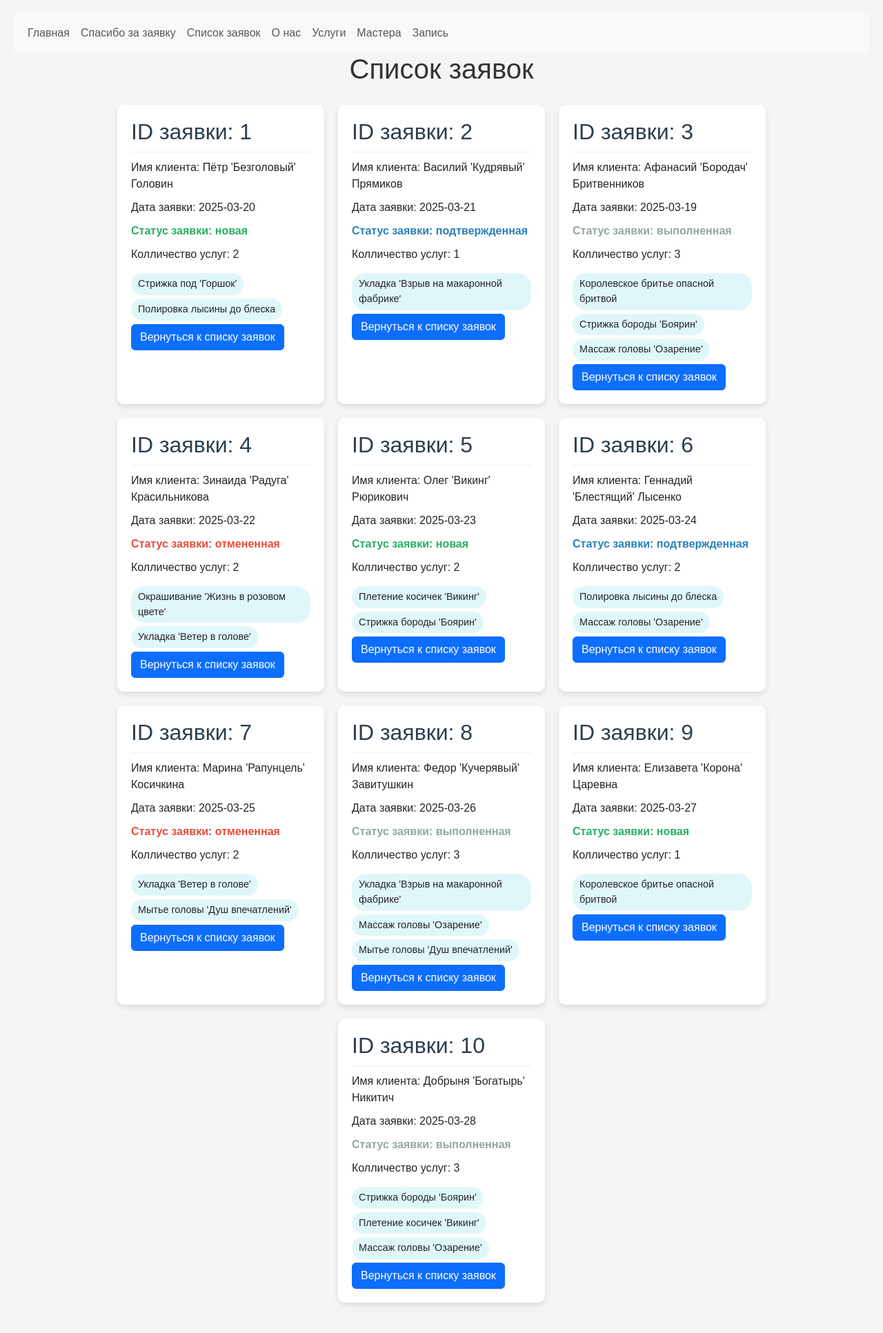
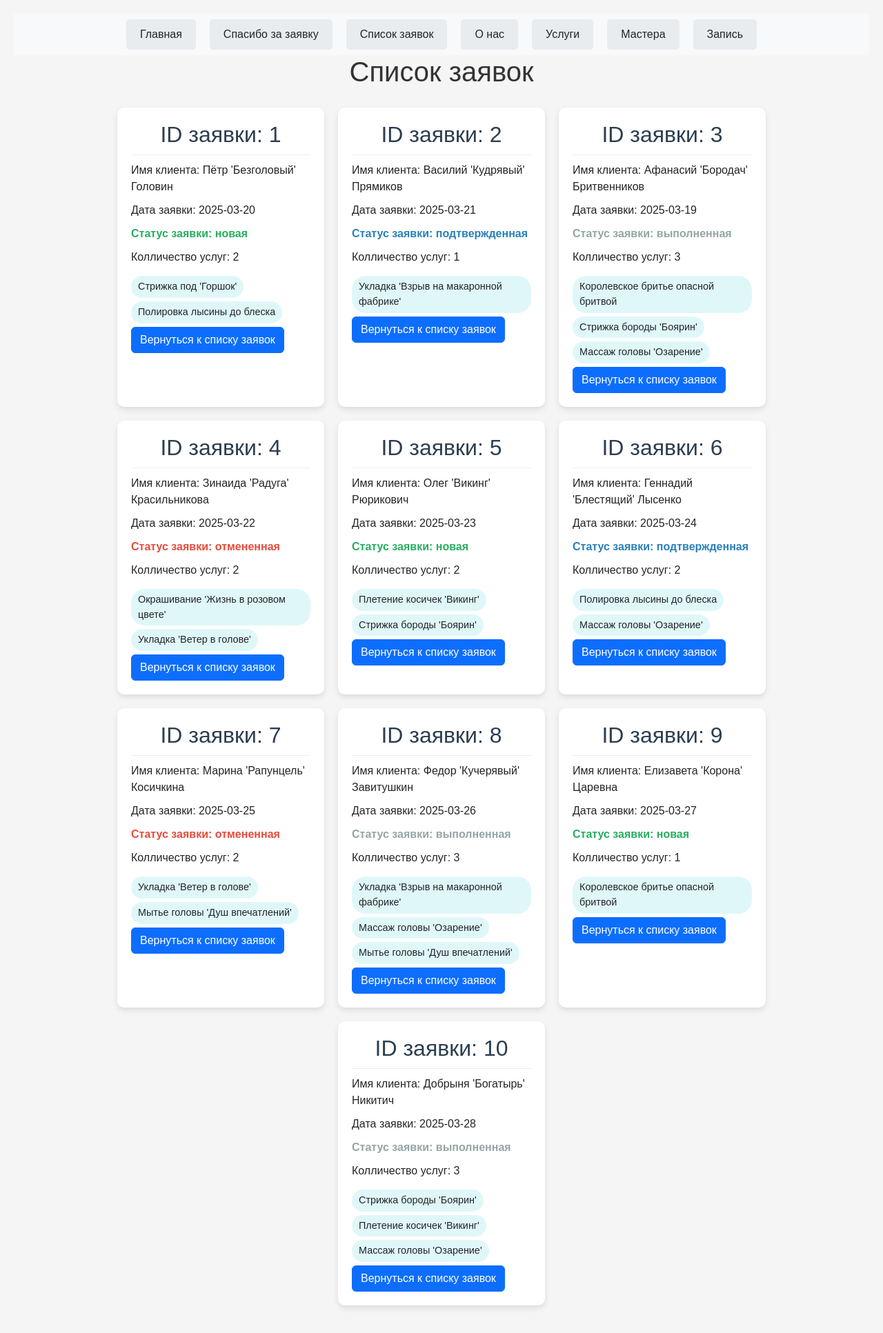
Before and after one commit to AlexStone1991/hw_38_ALEX, a Django app: page /orders/ in a window 1280 px wide. Shown: the whole page at 69% size. Before the commit the page ends 1893 px from the top, so only its background shows below. Run offline with Django 5.2, Linux system fonts and the light colour scheme.

Commit message:
hw_39 - начало новой домашки!

```diff
--- a/barbershop/urls.py
+++ b/barbershop/urls.py
@@ -3,7 +3,7 @@ from django.contrib import admin
 from django.conf import settings
 from django.conf.urls.static import static
 from django.urls import path
-from core.views import landing, thanks, orders_list, order_detail
+from core.views import landing, thanks, orders_list, order_detail, about, services, all_masters, appointment
 
 urlpatterns = [
     path('admin/', admin.site.urls),
@@ -11,4 +11,8 @@ urlpatterns = [
     path('thanks/', thanks, name='thanks'),
     path('orders/', orders_list, name='orders_list'),
     path('orders/<int:order_id>/', order_detail, name='order_detail'),
+    path('about/', about, name='about'),
+    path('services/', services, name='services'),
+    path('masters/', all_masters, name='masters'),
+    path('appointment/', appointment, name='appointment')
 ] + static(settings.STATIC_URL, document_root=settings.STATICFILES_DIRS[0])
--- a/core/views.py
+++ b/core/views.py
@@ -1,12 +1,38 @@
-# core/views.py
-from django.shortcuts import render, HttpResponse
+from django.shortcuts import render
 from .data import orders, services, masters
 
+def about(request):
+    return render(request, 'about.html')
+
+def services(request):
+    services_with_masters = [
+        {"name": "Стрижка под 'Горшок'", "masters": [masters[0]]},
+        {"name": "Укладка 'Взрыв на макаронной фабрике'", "masters": [masters[1]]},
+        {"name": "Королевское бритье опасной бритвой", "masters": [masters[2]]},
+        {"name": "Окрашивание 'Жизнь в розовом цвете'", "masters": [masters[3]]},
+        {"name": "Мытье головы 'Душ впечатлений'", "masters": [masters[4]]},
+        {"name": "Стрижка бороды 'Боярин'", "masters": [masters[0], masters[2]]},
+        {"name": "Массаж головы 'Озарение'", "masters": [masters[1], masters[3]]},
+        {"name": "Укладка 'Ветер в голове'", "masters": [masters[4]]},
+        {"name": "Плетение косичек 'Викинг'", "masters": [masters[0], masters[3]]},
+        {"name": "Полировка лысины до блеска", "masters": [masters[2]]},
+    ]
+
+    context = {
+        'services_with_masters': services_with_masters,
+    }
+    return render(request, 'services.html', context=context)
+
+def all_masters(request):
+    context = {
+        'masters': masters,
+    }
+    return render(request, 'masters.html', context=context)
+
+def appointment(request):
+    return render(request, 'appointment.html')
+
 def landing(request):
-    """
-    Отвечает за маршрут '/'
-    """
-    # Создаем структуру данных для услуг и мастеров
     services_with_masters = [
         {"name": "Стрижка под 'Горшок'", "masters": [masters[0]]},
         {"name": "Укладка 'Взрыв на макаронной фабрике'", "masters": [masters[1]]},
@@ -27,30 +53,18 @@ def landing(request):
     return render(request, 'landing.html', context)
 
 def thanks(request):
-    """
-    Отвечает за маршрут  '/thanks/'
-    """
     return render(request, 'thanks.html')
 
 def orders_list(request):
-    """
-    Отвечает за маршрут /orders/'
-    """
     context = {
         "orders": orders,
     }
     return render(request, 'orders_list.html', context=context)
 
 def order_detail(request, order_id):
-    """
-    Отвечает за маршрут /orders/<int:order_id>/
-    :param request: HttpRequest
-    :param order_id: int (номер заказа)
-    """
     order = next((order for order in orders if order['id'] == order_id), None)
-    # Использует next для поиска заказа по order_id, что делает код более читаемым.
     if order is None:
-        return render (request, "order_not_found.html", {"order_id": order_id}, status=404)
+        return render(request, "order_not_found.html", {"order_id": order_id}, status=404)
 
     context = {
         "order": order,
--- a/static/css/main.css
+++ b/static/css/main.css
@@ -8,6 +8,9 @@ body {
         h1 {
             text-align: center;
             color: #333;
+        }
+        h2 {
+            text-align: center;
         }
 
         .flex-container {
@@ -76,9 +79,9 @@ body {
             color: #95a5a6;
             font-weight: bold;
         }
-        /* Стили для секций */
+/* Стили для секций */
 .section {
-    text-align: center;
+    /* text-align: center; */
     padding: 20px;
     margin: 20px auto;
     max-width: 800px;
@@ -103,3 +106,35 @@ body {
     background-color: #e9ecef;
     border-radius: 5px;
 }
+
+/* Центрирование навигационного меню */
+.navbar-nav {
+    display: flex;
+    justify-content: center;
+    width: 100%;
+}
+/* Стили для навигационных блоков */
+.nav-block {
+    display: inline-block;
+    margin: 0 10px;
+    text-decoration: none;
+    color: inherit;
+}
+
+.nav-block-content {
+    background-color: #e9ecef;
+    padding: 10px 20px;
+    border-radius: 5px;
+    transition: background-color 0.3s ease;
+}
+
+.nav-block-content:hover {
+    background-color: #dee2e6;
+}
+
+/* Центрирование навигационного меню */
+.navbar-nav {
+    display: flex;
+    justify-content: center;
+    width: 100%;
+}
--- a/templates/base.html
+++ b/templates/base.html
@@ -8,7 +8,7 @@
     <link href="https://cdn.jsdelivr.net/npm/bootstrap@5.3.3/dist/css/bootstrap.min.css" rel="stylesheet" integrity="sha384-QWTKZyjpPEjISv5WaRU9OFeRpok6YctnYmDr5pNlyT2bRjXh0JMhjY6hW+ALEwIH" crossorigin="anonymous">
     <link rel="stylesheet" href="https://cdn.jsdelivr.net/npm/bootstrap-icons@1.11.1/font/bootstrap-icons.css">
     {% comment %} Подключаем Стили {% endcomment %}
-    <link rel="stylesheet" href="{% static "css/main.css" %}">
+    <link rel="stylesheet" type="text/css" href="{% static 'css/main.css' %}">
     <title>{% block title %}
         Барбершоп "ALEXXX"
         {% endblock title %}</title>
--- a/templates/include_nav_menu.html
+++ b/templates/include_nav_menu.html
@@ -1,14 +1,30 @@
 <nav class="navbar navbar-expand-lg navbar-light bg-light">
-    <div class="container-fluid">
-        <ul class="navbar-nav">
-            <li class="nav-item"><a class="nav-link" href="{% url 'landing' %}">Главная</a></li>
-            <li class="nav-item"><a class="nav-link" href="{% url 'thanks' %}">Спасибо за заявку</a></li>
-            <li class="nav-item"><a class="nav-link" href="{% url 'orders_list' %}">Список заявок</a></li>
+    <div class="container-fluid justify-content-center">
+        <div class="d-flex">
+            <!-- Основные ссылки -->
+            <a href="{% url 'landing' %}" class="nav-block">
+                <div class="nav-block-content">Главная</div>
+            </a>
+            <a href="{% url 'thanks' %}" class="nav-block">
+                <div class="nav-block-content">Спасибо за заявку</div>
+            </a>
+            <a href="{% url 'orders_list' %}" class="nav-block">
+                <div class="nav-block-content">Список заявок</div>
+            </a>
+
             <!-- Якорные ссылки для секций на главной странице -->
-            <li class="nav-item"><a class="nav-link" href="{% url 'landing' %}#about">О нас</a></li>
-            <li class="nav-item"><a class="nav-link" href="{% url 'landing' %}#services">Услуги</a></li>
-            <li class="nav-item"><a class="nav-link" href="{% url 'landing' %}#masters">Мастера</a></li>
-            <li class="nav-item"><a class="nav-link" href="{% url 'landing' %}#appointment">Запись</a></li>
-        </ul>
+            <a href="{% url 'landing' %}about" class="nav-block">
+                <div class="nav-block-content">О нас</div>
+            </a>
+            <a href="{% url 'landing' %}services" class="nav-block">
+                <div class="nav-block-content">Услуги</div>
+            </a>
+            <a href="{% url 'landing' %}masters" class="nav-block">
+                <div class="nav-block-content">Мастера</div>
+            </a>
+            <a href="{% url 'landing' %}appointment" class="nav-block">
+                <div class="nav-block-content">Запись</div>
+            </a>
+        </div>
     </div>
 </nav>
```
Also changed, not shown: templates/about.html (added, +8 -0 lines), templates/appointment.html (added, +8 -0 lines), templates/landing.html (+44 -115 lines), templates/masters.html (added, +14 -0 lines), templates/services.html (added, +21 -0 lines).
